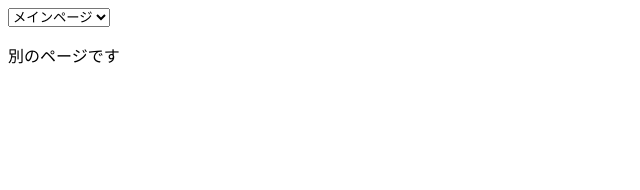
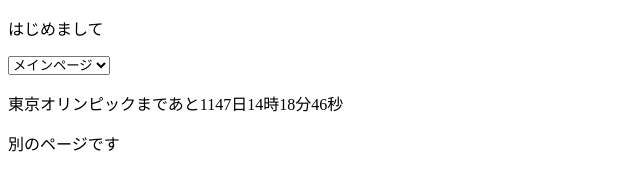
Before and after one commit to inner-muscle/web1-13, a plain HTML site: page other.html in a window 1280 px wide. Shown: the whole page, without its empty margins (0-640 px from the left). Drawn offline with Linux system fonts and the light colour scheme.

Commit message:
Update other.html

```diff
--- a/other.html
+++ b/other.html
@@ -5,6 +5,9 @@
     <title>練習13</title>
   </head>
   <body>
+    <section>
+      <p id="cookie"></p>
+    </section>
     <nav>
       <form id="form">
         <select name="select">
```
